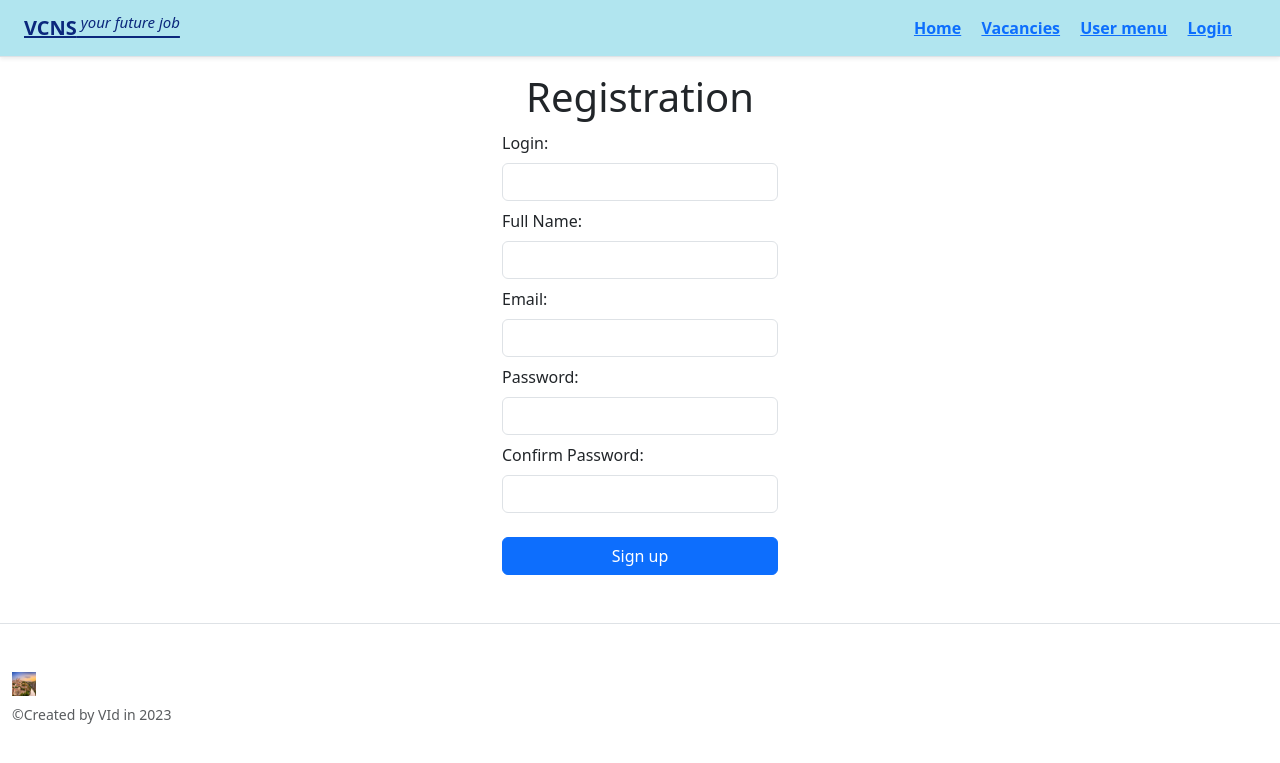
After one commit to Volodymyr47/vacancies_crm, a Flask app: page /registration in a window 1280 px wide. The commit adds this page. Shown: the top 763 px of the page. Run offline with Flask 3, Linux system fonts and the light colour scheme; some libraries are stand-ins or nearby versions.

Commit message:
HW 13. Session has been added.

```diff
--- a/app.py
+++ b/app.py
@@ -1,5 +1,7 @@
 from flask import Flask, flash
 from flask import render_template, request, redirect, url_for
+from flask import session
+from flask import Response
 import os
 
 import data
@@ -21,7 +23,73 @@ def home():
     Returns:
         Homepage greeting
     """
-    return render_template('home.html', title='Vacancies CRM')
+    current_user = session.get('user_name', None)
+    return render_template('home.html', title='Vacancies CRM', username = current_user)
+
+
+@app.route('/login', methods=['GET', 'POST'])
+@app.route('/login/', methods=['GET', 'POST'])
+def login():
+    if request.method == 'POST':
+        user_login = request.form.get('user_login').lower()
+        user_password = request.form.get('password')
+        if user_login.strip() in ['', None] or user_password.strip() in ['', None]:
+            flash(msg.POPULATION_ERR.format(field='Login or Password'), category='warning')
+            return redirect(url_for('login'))
+        user = db.db_session.query(User).filter_by(login=user_login).first()
+        if user is None:
+            flash(msg.LOGIN_ERR, category='warning')
+            return redirect(url_for('login'))
+        if user_password != user.passwd:
+            flash(msg.LOGIN_ERR, category='warning')
+            return redirect(url_for('login'))
+        session['user_id'] = user.id
+        session['user_name'] = user.name
+        return redirect(url_for('home'))
+    return render_template('login.html', title='Login')
+
+
+@app.route('/logout')
+@app.route('/logout/')
+def logout():
+    if not session.get('user_id'):
+        return redirect(url_for('login'))
+    session.pop('user_id')
+    session.pop('user_name')
+    return redirect(url_for('home'))
+
+
+@app.route('/registration', methods=['GET', 'POST'])
+@app.route('/registration/', methods=['GET', 'POST'])
+def registration():
+    if session.get('user_id'):
+        return redirect(url_for('home'))
+    if request.method == 'POST':
+        user_login = request.form.get('user_login').lower()
+        user_password = request.form.get('password')
+        conf_password = request.form.get('conf_password')
+        full_name = request.form.get('fullname')
+        user_email = request.form.get('email')
+
+        if user_password != conf_password:
+            flash(msg.PASSWORD_MATCH_ERR, category='warning')
+            return redirect(url_for('registration'))
+
+        user = db.db_session.query(User).filter_by(login=user_login).first()
+        if user:
+            flash(msg.USERNAME_ERR, category='warning')
+            return redirect(url_for('registration'))
+        try:
+            new_user = User(login=user_login, password=user_password,
+                            name=full_name, email=user_email)
+            db.db_session.add(new_user)
+            db.db_session.commit()
+            return redirect(url_for('login'))
+        except Exception as err:
+            flash(msg.REGISTRATION_ERR, category='danger')
+            print(f'Registration error:\n{err}')
+            return redirect(url_for('home'))
+    return render_template('registration.html', title='Registration')
 
 
 @app.route('/vacancies', methods=['GET', 'POST'])
@@ -32,8 +100,13 @@ def vacancies():
     Returns:
         list - list of dictionaries of vacancies
     """
+    if not session.get('user_id'):
+        return redirect(url_for('login'))
+    user_id = session.get('user_id')
+
     if not db.init_db():
         flash(msg.CONNECTION_ERR, category="danger")
+
     if request.method == 'POST':
         if request.form.get('position_name', '').strip() == '':
             flash(msg.POPULATION_ERR.format(field='Position name'), category='danger')
@@ -70,7 +143,7 @@ def vacancies():
                                comment=comment,
                                url=url,
                                status=1,
-                               user_id=1
+                               user_id=user_id
                                )
         try:
             db.db_session.add(vacancy_data)
@@ -78,7 +151,7 @@ def vacancies():
         except Exception as err:
             print(f'Vacancy adding error:\n{err}')
 
-    all_vacancies = db.db_session.query(Vacancy).order_by(-Vacancy.id).all()
+    all_vacancies = db.db_session.query(Vacancy).filter_by(user_id=user_id).order_by(-Vacancy.id).all()
     return render_template('vacancies.html',
                            title='All vacancies',
                            vacancies=all_vacancies)
@@ -94,6 +167,10 @@ def vacancy(vacancy_id):
     Returns:
         dict - data of specific vacancy
     """
+    if not session.get('user_id'):
+        return redirect(url_for('login'))
+    user_id = session.get('user_id')
+
     if not db.init_db():
         flash(msg.CONNECTION_ERR, category="danger")
 
@@ -116,8 +193,8 @@ def vacancy(vacancy_id):
         contact_id = request.form.get('_id')
 
         new_contact_id = contact.insert_record(name=contact_name,
-                                            email=contact_email,
-                                            phone=contact_phone)
+                                               email=contact_email,
+                                               phone=contact_phone)
 
         position_name = request.form.get('position_name')
         company = request.form.get('company')
@@ -131,7 +208,7 @@ def vacancy(vacancy_id):
             contact_ids = ',' + str(new_contact_id)
 
         try:
-            vacancy_to_upd = db.db_session.query(Vacancy).get(vacancy_id)
+            vacancy_to_upd = db.db_session.query(Vacancy).filter_by(user_id=user_id).get(vacancy_id)
             vacancy_to_upd.position_name = position_name
             vacancy_to_upd.company = company
             vacancy_to_upd.description = description
@@ -140,11 +217,6 @@ def vacancy(vacancy_id):
             vacancy_to_upd.url = url
             vacancy_to_upd.status = status
             db.db_session.commit()
-            # if vacancy_to_upd.contacts_ids:
-            #     contacts_to_upt = vacancy_to_upd.contacts_ids.split(',')
-            #     contact.update_record(contacts_to_upt)
-            print('vacancy_to_upd.contacts_ids = ', vacancy_to_upd.contacts_ids)
-            print('type: ',type(vacancy_to_upd.contacts_ids))
         except Exception as err:
             print(f'Vacancy updating error:\n{err}')
 
@@ -152,7 +224,13 @@ def vacancy(vacancy_id):
                         pop_server='pop.gmail.com', pop_port=995,
                         imap_server='imap.gmail.com', imap_port=993,
                         smtp_server='smtp.gmail.com', smtp_port=465)
-    specific_vacancy = db.db_session.query(Vacancy).filter_by(id=vacancy_id).first()
+    specific_vacancy = db.db_session.query(Vacancy).\
+        filter_by(id=vacancy_id).\
+        filter_by(user_id=user_id).first()
+
+    if not specific_vacancy:
+        return Response(status=404)
+
     contact_ids = str(specific_vacancy.contacts_ids).split(',')
     vacancy_contacts = contact.select(contact_ids)
     emails = dict(reversed(list(mail.get_mail_by_pop().items())))
@@ -163,11 +241,21 @@ def vacancy(vacancy_id):
                            emails=emails)
 
 
+
 @app.route('/vacancy/<int:vacancy_id>/contact/<string:_id>', methods=['POST'])
 @app.route('/vacancy/<int:vacancy_id>/contact/<string:_id>/', methods=['POST'])
 def contact_update(vacancy_id, _id):
+    if not session.get('user_id'):
+        return redirect(url_for('login'))
+
+    updated_data = request.form.items()
+    try:
+        updated_data = dict(updated_data)
+    except Exception as err:
+        print(err)
+
     contact = MongoDatabase('contacts_db', 'contacts')
-    contact.update_record(_id, new_data=request.form.items())
+    contact.update_record(_id, new_data=updated_data)
     return redirect(url_for('vacancy', vacancy_id=vacancy_id))
 
 
@@ -181,6 +269,10 @@ def vacancy_events(vacancy_id):
     Returns:
         list - list of events
     """
+    if not session.get('user_id'):
+        return redirect(url_for('login'))
+    user_id = session.get('user_id')
+
     if not db.init_db():
         flash(msg.CONNECTION_ERR, category="danger")
     if request.method == 'POST':
@@ -204,7 +296,9 @@ def vacancy_events(vacancy_id):
         except Exception as err:
             print(f'Event adding error:\n{err}')
 
-    vacancy_name = db.db_session.query(Vacancy).filter_by(id=vacancy_id).first().position_name
+    vacancy_name = db.db_session.query(Vacancy).\
+        filter_by(id=vacancy_id).\
+        filter_by(user_id=user_id).first().position_name
     events = db.db_session.query(Event).filter_by(vacancy_id=vacancy_id).order_by(-Event.id).all()
 
     return render_template('events.html',
@@ -223,6 +317,9 @@ def vacancy_event(vacancy_id, event_id):
     Returns:
         dict - dictionary of event's data
     """
+    if not session.get('user_id'):
+        return redirect(url_for('login'))
+
     if not db.init_db():
         flash(msg.CONNECTION_ERR, category="danger")
     if request.method == 'POST':
@@ -264,6 +361,9 @@ def vacancy_history(vacancy_id):
     Returns:
         list - list of vacancy's history dictionaries
     """
+    if not session.get('user_id'):
+        return redirect(url_for('login'))
+
     history = data.History(vacancy_id).get_history
     return render_template('history.html',
                            title=f'History of vacancy {vacancy_id}',
@@ -277,6 +377,10 @@ def user_menu():
     Returns:
         list - list of user's data dictionary
     """
+    if not session.get('user_id'):
+        return redirect(url_for('login'))
+    user_id = session.get('user_id')
+
     if not db.init_db():
         flash(msg.CONNECTION_ERR, category="danger")
     user_data = ''
@@ -285,10 +389,10 @@ def user_menu():
     email_cred = ''
 
     try:
-        user_data = db.db_session.query(User).first()
+        user_data = db.db_session.query(User).filter_by(id=user_id).first()
         documents = db.db_session.query(Document).all()
-        templates = db.db_session.query(Template).all()
-        email_cred = db.db_session.query(EmailCredential).first()
+        templates = db.db_session.query(Template).filter_by(user_id=user_id).all()
+        email_cred = db.db_session.query(EmailCredential).filter_by(user_id=user_id).first()
     except Exception as err:
         print(f'User data loading error:\n{err}')
 
@@ -302,6 +406,10 @@ def user_menu():
 
 @app.route('/user/calendar', methods=['GET'])
 def user_calendar():
+    if not session.get('user_id'):
+        return redirect(url_for('login'))
+    user_id = session.get('user_id')
+
     return 'User calendar'
 
 
@@ -311,6 +419,10 @@ def user_mail():
     Send mail to recipient
     Returns: redirection to page of 'vacancies'
     """
+    if not session.get('user_id'):
+        return redirect(url_for('login'))
+    user_id = session.get('user_id')
+
     if not db.init_db():
         flash(msg.CONNECTION_ERR, category="danger")
     if request.method == 'POST':
@@ -325,7 +437,7 @@ def user_mail():
         recipient = request.form.get('recipient')
         subject = request.form.get('subject')
         message = request.form.get('message')
-        creds_id = db.db_session.query(EmailCredential).filter_by(user_id=1).first()
+        creds_id = db.db_session.query(EmailCredential).filter_by(user_id=user_id).first()
 
         async_send_mail.apply_async(args=[creds_id.id, recipient, subject, message])
         return redirect(url_for('vacancies'))
@@ -340,6 +452,10 @@ def user_settings():
     Returns:
         tuples - User, Document, Template data
     """
+    if not session.get('user_id'):
+        return redirect(url_for('login'))
+    user_id = session.get('user_id')
+
     if not db.init_db():
         flash(msg.CONNECTION_ERR, category="danger")
     if request.method == 'POST':
@@ -360,7 +476,7 @@ def user_settings():
             return redirect(url_for('user_settings'))
 
         user_name = request.form.get('user_name')
-        login = request.form.get('login')
+        user_login = request.form.get('login')
         passwd = request.form.get('passwd')
         email = request.form.get('email')
 
@@ -386,42 +502,42 @@ def user_settings():
         smtp_server = request.form.get('smtp_server')
 
         try:
-            user_to_upd = db.db_session.query(User).first()
+            user_to_upd = db.db_session.query(User).filter_by(id=user_id).first()
             if user_to_upd:
                 user_to_upd.name = user_name
-                user_to_upd.login = login
+                user_to_upd.login = user_login
                 user_to_upd.passwd = passwd
                 user_to_upd.email = email
             else:
                 new_user = User(name=user_name,
-                                login=login,
+                                login=user_login,
                                 password=passwd,
                                 email=email)
                 db.db_session.add(new_user)
                 db.db_session.commit()
-            email_cred_to_upd = db.db_session.query(EmailCredential).first()
+            email_cred_to_upd = db.db_session.query(EmailCredential).filter_by(user_id=user_id).first()
             if email_cred_to_upd:
                 email_cred_to_upd.email_login = email_login
                 email_cred_to_upd.email_passwd = email_passwd
                 email_cred_to_upd.pop_server = pop_server
                 email_cred_to_upd.smtp_server = smtp_server
-                email_cred_to_upd.user_id = 1
+                email_cred_to_upd.user_id = user_id
             else:
                 new_email_cred = EmailCredential(email_login=email_login,
                                                  email_passwd=email_passwd,
                                                  pop_server=pop_server,
                                                  smtp_server=smtp_server,
-                                                 user_id=1)
+                                                 user_id=user_id)
                 db.db_session.add(new_email_cred)
                 db.db_session.commit()
             return redirect(url_for('user_menu'))
         except Exception as err:
             print(err)
 
-    user_data = db.db_session.query(User).first()
-    email_cred = db.db_session.query(EmailCredential).first()
+    user_data = db.db_session.query(User).filter_by(id=user_id).first()
+    email_cred = db.db_session.query(EmailCredential).filter_by(user_id=user_id).first()
     documents = db.db_session.query(Document).all()
-    templates = db.db_session.query(Template).all()
+    templates = db.db_session.query(Template).filter_by(user_id=user_id).all()
     return render_template('user-settings.html',
                            title='User menu',
                            user_data=user_data,
@@ -437,29 +553,37 @@ def user_documents():
 
 @app.route('/user/templates', methods=['GET', 'POST'])
 def user_templates():
+    if not session.get('user_id'):
+        return redirect(url_for('login'))
+    user_id = session.get('user_id')
     return 'User templates'
 
 
 @app.route('/vacancy/<int:vacancy_id>/contacts', methods=['GET', 'POST'])
 def add_contact(vacancy_id):
+    if not session.get('user_id'):
+        return redirect(url_for('login'))
+
     if request.method == 'POST':
         name = request.form.get('name')
         mail = request.form.get('email')
         phone = request.form.get('phone')
 
-        print(name, mail, phone)
     return redirect(url_for('vacancy', vacancy_id=vacancy_id))
 
 
 @app.route('/vacancy/<int:vacancy_id>/contact/<string:contact_id>', methods=['GET', 'POST'])
 def edit_contact(vacancy_id, contact_id):
+    if not session.get('user_id'):
+        return redirect(url_for('login'))
+
     if request.method == 'POST':
         if contact_id:
             for _ in request.form.get('contact_id'):
                 name = request.form.get('name')
                 mail = request.form.get('email')
                 phone = request.form.get('phone')
-                print(name, mail, phone)
+
     return redirect(url_for('vacancy', vacancy_id=vacancy_id))
 
 
--- a/constant_message.py
+++ b/constant_message.py
@@ -1,2 +1,6 @@
 CONNECTION_ERR = 'Create engine error. Please contact your system administrator.'
 POPULATION_ERR = 'Field {field} must be populated'
+LOGIN_ERR = 'Login failed. Please, check your Username or Password'
+USERNAME_ERR = 'The current username is busy. Please, choose a different username'
+REGISTRATION_ERR = 'Registration error. Please contact your system administrator'
+PASSWORD_MATCH_ERR = 'The Password and Confirm Password do not match'
--- a/mongodb.py
+++ b/mongodb.py
@@ -37,8 +37,6 @@ class MongoDatabase:
             db = client.get_database(self.dbname)
             contacts = db.get_collection(self.collection)
 
-            if not isinstance(new_data, dict):
-                new_data = dict(new_data)
             if new_data.get('_id'):
                 new_data.pop('_id')
             try:
--- a/templates/404.html
+++ /dev/null
@@ -1,2 +0,0 @@
-<p>Error 404</p>
-<p><h1>Page does not exists</h1></p>
--- a/templates/base.html
+++ b/templates/base.html
@@ -9,8 +9,27 @@
     <link rel="stylesheet" href="https://cdn.jsdelivr.net/npm/bootstrap@4.6.1/dist/css/bootstrap.min.css" integrity="sha384-zCbKRCUGaJDkqS1kPbPd7TveP5iyJE0EjAuZQTgFLD2ylzuqKfdKlfG/eSrtxUkn" crossorigin="anonymous">
     <script src="https://cdn.jsdelivr.net/npm/bootstrap@4.6.1/dist/js/bootstrap.min.js" integrity="sha384-VHvPCCyXqtD5DqJeNxl2dtTyhF78xXNXdkwX1CZeRusQfRKp+tA7hAShOK/B/fQ2" crossorigin="anonymous"></script>
     <script src="https://cdn.jsdelivr.net/npm/bootstrap@4.6.1/dist/js/bootstrap.bundle.min.js" integrity="sha384-fQybjgWLrvvRgtW6bFlB7jaZrFsaBXjsOMm/tB9LTS58ONXgqbR9W8oWht/amnpF" crossorigin="anonymous"></script>
+    <script src="https://cdn.jsdelivr.net/npm/sweetalert2@11"></script>
 
-    <script src="https://cdn.jsdelivr.net/npm/sweetalert2@11"></script>
+    <link rel="canonical" href="https://getbootstrap.com/docs/4.3/examples/sign-in/">
+    <link href="/docs/4.3/dist/css/bootstrap.min.css" rel="stylesheet" integrity="sha384-ggOyR0iXCbMQv3Xipma34MD+dH/1fQ784/j6cY/iJTQUOhcWr7x9JvoRxT2MZw1T" crossorigin="anonymous">
+    <style>
+      .bd-placeholder-img {
+        font-size: 1.125rem;
+        text-anchor: middle;
+        -webkit-user-select: none;
+        -moz-user-select: none;
+        -ms-user-select: none;
+        user-select: none;
+      }
+
+      @media (min-width: 768px) {
+        .bd-placeholder-img-lg {
+          font-size: 3.5rem;
+        }
+      }
+    </style>
+    <link href="static/signin.css" rel="stylesheet">
 
     <style>
         #navbar {
@@ -38,6 +57,11 @@
         <a class="p-2" href="/">Home</a>
         <a class="p-2" href="/vacancies">Vacancies</a>
         <a class="p-2" href="/user">User menu</a>
+        {% if session.get('user_id') %}
+          <a class="p-2" href="/logout">Logout</a>
+        {% else %}
+          <a class="p-2" href="/login">Login</a>
+        {% endif %}
       </nav>
   </div>
 
--- /dev/null
+++ b/templates/registration.html
@@ -0,0 +1,46 @@
+{% extends 'base.html' %}
+
+{% block title %}
+    {{title}}
+{% endblock %}
+
+{% block body %}
+<h1>{{title}}</h1>
+
+<div class="container" style="width: 300px; margin-top: 10px">
+<form action="/registration" class="form-signin" method="POST">
+
+ {% with messages = get_flashed_messages(with_categories=true) %}
+        {% if messages %}
+            {% for category, message in messages %}
+            <p style="color: red">{{ message }}</p>
+            {% endfor %}
+        {% endif %}
+ {% endwith %}
+
+  <div class="form-outline mb-2">
+    <label class="form-label" for="user_login">Login:</label>
+    <input type="text" class="form-control" id="user_login" name="user_login" required>
+  </div>
+  <div class="form-outline mb-2">
+    <label class="form-label" for="fullname">Full Name:</label>
+    <input type="text" id="fullname" name="fullname" class="form-control" required>
+  </div>
+  <div class="form-outline mb-2">
+    <label class="form-label" for="email">Email:</label>
+    <input type="email" id="email" name="email" class="form-control"required>
+  </div>
+  <div class="form-outline mb-2">
+    <label class="form-label" for="password">Password:</label>
+    <input type="password" id="password" name="password" class="form-control"required>
+  </div>
+  <div class="form-outline mb-2">
+    <label class="form-label" for="conf_password">Confirm Password:</label>
+    <input type="password" id="conf_password" name="conf_password" class="form-control"required>
+  </div>
+
+  <button type="submit" class="btn btn-primary btn-block mt-3">Sign up</button>
+
+</form>
+</div>
+{% endblock %}
```
Also changed, not shown: email_lib.py (+14 -2 lines), templates/home.html (+8 -1 lines), templates/login.html (added, +38 -0 lines), templates/vacancies.html (+25 -7 lines), templates/vacancy.html (+4 -4 lines), README.md.
